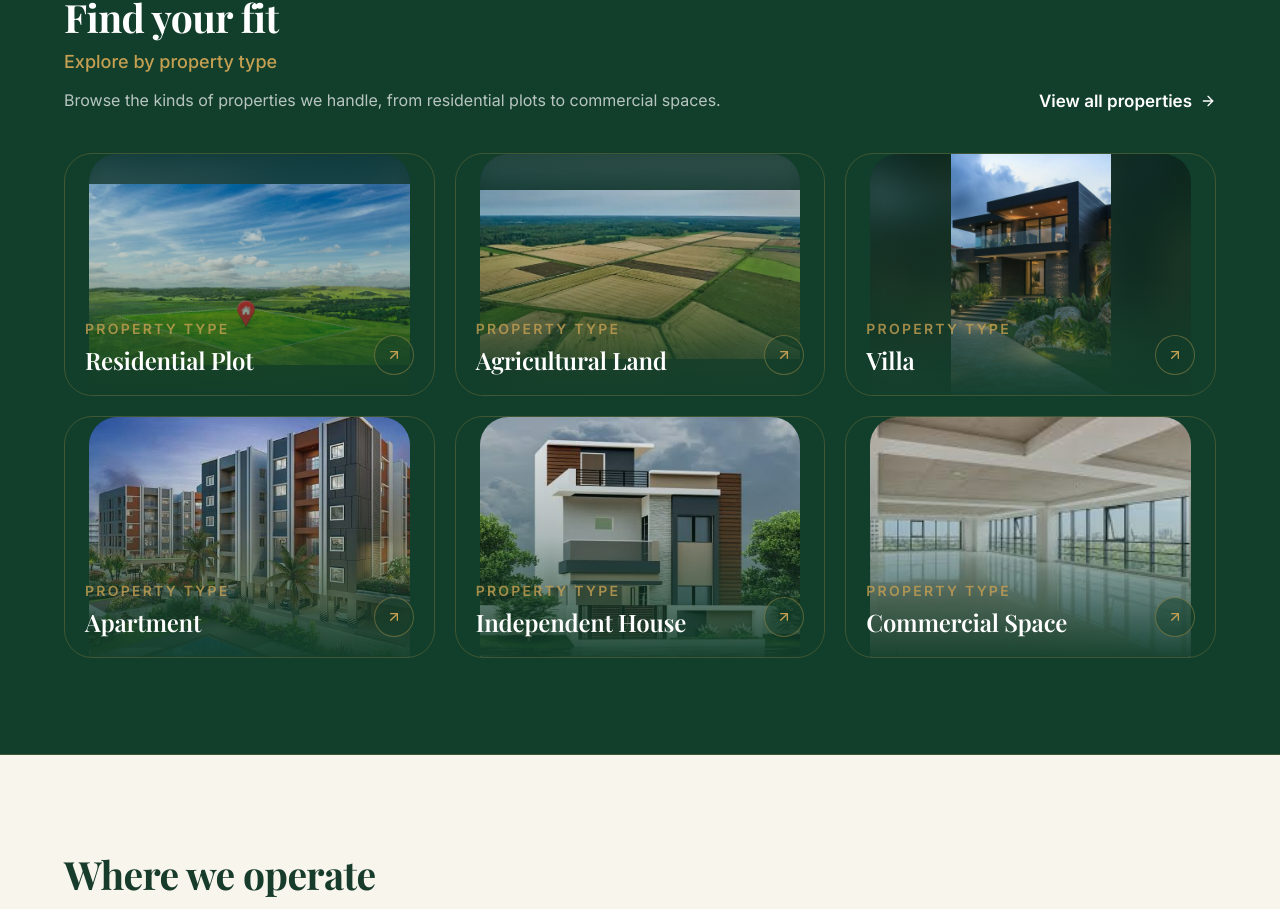
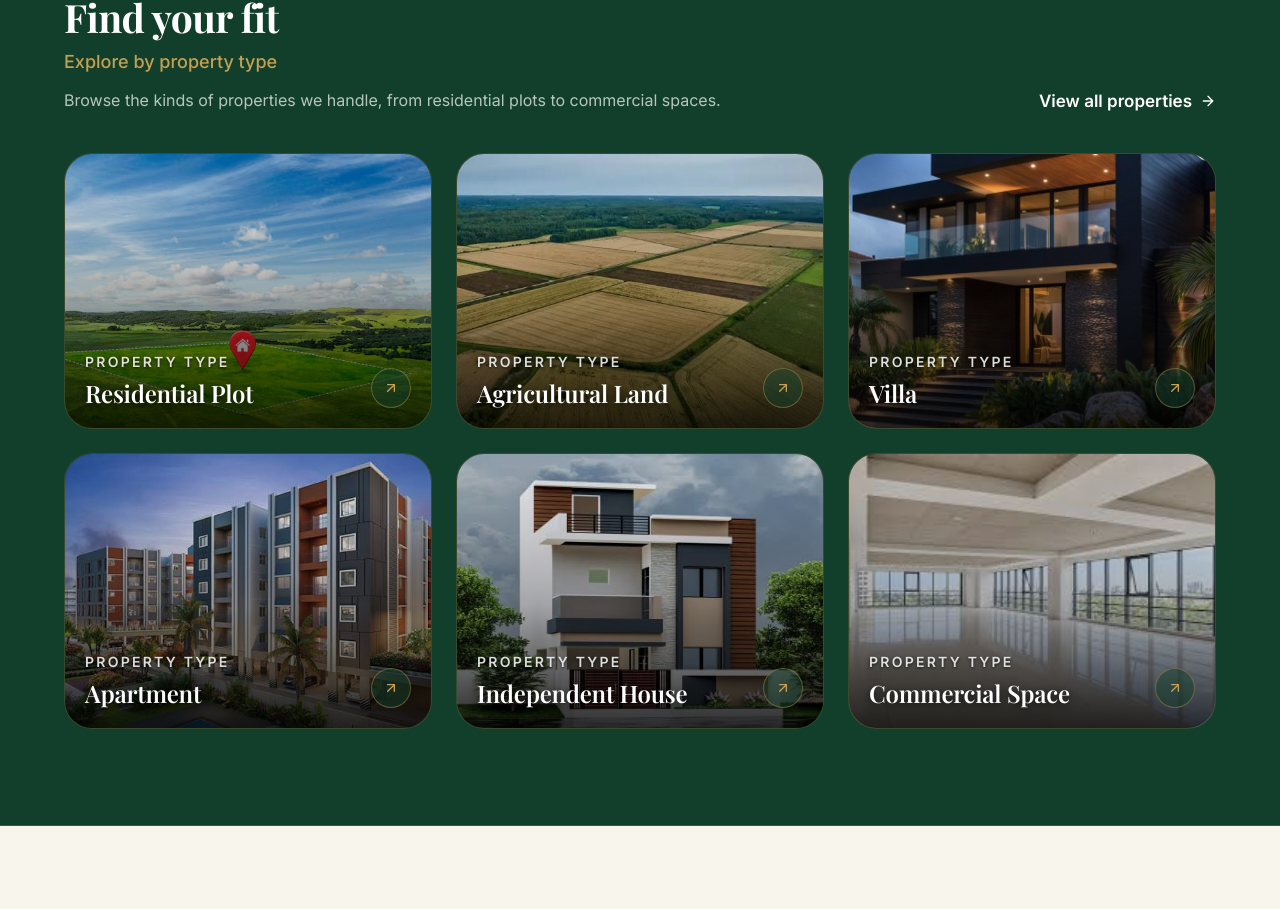
Before and after one commit to mohammed-thoufic-786/smarealestateandbulders, a Next.js app: page / in a window 1280 px wide. Shown: the part 3746-4655 px from the top of the page. Built offline with nearby package versions, Linux system fonts and the light colour scheme; no server answers.

Commit message:
fix: property type cards fill, crop and contrast

```diff
--- a/src/components/home/explore-by-type.tsx
+++ b/src/components/home/explore-by-type.tsx
@@ -1,24 +1,8 @@
 import Link from "next/link";
 import { ArrowUpRight } from "lucide-react";
 import { SmartImage } from "@/components/ui/smart-image";
-import { buttonVariants } from "@/components/ui/button";
 import { PROPERTY_TYPE_PAGES } from "@/lib/data/property-types";
 import { SectionHeading } from "./section-heading";
-
-interface PropertyTypeImageStyle {
-  fit: "cover" | "contain";
-  position: string;
-  backdrop?: boolean;
-}
-
-const PROPERTY_TYPE_IMAGE_STYLES: Record<string, PropertyTypeImageStyle> = {
-  "residential-plot": { fit: "contain", position: "center", backdrop: true },
-  "agricultural-land": { fit: "contain", position: "center", backdrop: true },
-  villa: { fit: "contain", position: "center", backdrop: true },
-  apartment: { fit: "cover", position: "50% 78%" },
-  "independent-house": { fit: "cover", position: "50% 62%" },
-  "commercial-space": { fit: "cover", position: "70% 50%" },
-};
 
 export function ExploreByType() {
   return (
@@ -31,65 +15,41 @@ export function ExploreByType() {
           action={{ href: "/buy", label: "View all properties" }}
           inverted
         />
-        <div className="mt-6 grid gap-5 sm:mt-10 sm:grid-cols-2 xl:grid-cols-3">
-          {PROPERTY_TYPE_PAGES.map((type) => {
-            const imageStyle = PROPERTY_TYPE_IMAGE_STYLES[type.slug] ?? {
-              fit: "cover",
-              position: "center",
-            };
-
-            return (
+        <div className="mt-6 grid grid-cols-1 gap-4 sm:mt-10 sm:grid-cols-2 sm:gap-6 lg:grid-cols-3">
+          {PROPERTY_TYPE_PAGES.map((type) => (
             <Link
               key={type.slug}
               href={`/buy/type/${type.slug}`}
               aria-label={`Browse ${type.label} information`}
-                className={buttonVariants({
-                  variant: "ghost",
-                  size: "md",
-                  className:
-                    "group relative block h-auto w-full overflow-hidden rounded-3xl border border-gold/25 bg-transparent p-0 text-left transition-colors hover:border-gold/60 hover:bg-transparent",
-                })}
+              className="group relative block aspect-[16/11] w-full overflow-hidden rounded-3xl border border-gold/25 isolate transform-gpu bg-deep transition-[transform,border-color,box-shadow] duration-300 ease-smooth focus-visible:outline-2 focus-visible:outline-offset-2 focus-visible:outline-gold [@media(hover:hover)]:hover:-translate-y-1 [@media(hover:hover)]:hover:border-gold [@media(hover:hover)]:hover:shadow-glow sm:aspect-[4/3]"
             >
-                <div className="relative aspect-[4/3] w-full overflow-hidden rounded-t-3xl bg-deep">
-                  {imageStyle.backdrop && (
               <SmartImage
                 src={type.image}
-                      alt=""
-                      aria-hidden
+                alt={type.imageAlt}
                 fill
                 sizes="(max-width: 640px) 100vw, (max-width: 1024px) 50vw, 33vw"
-                      fallbackLabel=""
-                      className="scale-110 object-cover opacity-25 blur-lg"
+                className="absolute inset-0 object-cover transition-transform duration-[900ms] ease-smooth [@media(hover:hover)]:group-hover:scale-[1.06]"
+                style={{ objectPosition: type.objectPosition }}
               />
-                  )}
-                  <SmartImage
-                    src={type.image}
-                    alt={`${type.label} illustration`}
-                    fill
-                    sizes="(max-width: 640px) 100vw, (max-width: 1024px) 50vw, 33vw"
-                    className={`transition-transform duration-[900ms] ease-smooth group-hover:scale-[1.06] ${
-                      imageStyle.fit === "contain" ? "object-contain" : "object-cover"
-                    }`}
-                    style={{ objectPosition: imageStyle.position }}
-                  />
-                  <div className="absolute inset-0 bg-gradient-to-t from-foreground/95 via-foreground/30 to-transparent" />
-                </div>
-                <div className="absolute inset-x-0 bottom-0 flex items-end justify-between gap-3 p-5">
+              <div className="absolute inset-0 bg-gradient-to-t from-black/80 via-black/30 to-transparent via-[45%]" />
+              <div className="absolute inset-x-0 bottom-0 flex items-end justify-between gap-3 transform-gpu isolate p-5">
                 <div>
-                    <p className="text-eyebrow font-semibold uppercase tracking-[0.16em] text-gold/80">
+                  <p className="text-eyebrow font-semibold uppercase tracking-[0.16em] text-white/85 [text-shadow:0_1px_3px_rgba(0,0,0,0.7)]">
                     Property type
                   </p>
-                    <h3 className="mt-1.5 font-display text-subheading font-semibold text-white">
+                  <h3 className="mt-1.5 font-display text-subheading font-semibold text-white [text-shadow:0_2px_8px_rgba(0,0,0,0.75)]">
                     {type.label}
                   </h3>
                 </div>
-                  <span className="grid h-10 w-10 shrink-0 place-items-center rounded-full border border-gold/40 bg-foreground/50 text-gold transition-all group-hover:border-gold group-hover:bg-gold group-hover:text-foreground">
+                <span
+                  aria-hidden="true"
+                  className="grid h-10 w-10 shrink-0 place-items-center rounded-full border border-gold/40 bg-foreground/50 text-gold transition-all [@media(hover:hover)]:group-hover:border-gold [@media(hover:hover)]:group-hover:bg-gold [@media(hover:hover)]:group-hover:text-foreground"
+                >
                   <ArrowUpRight className="h-4 w-4" />
                 </span>
               </div>
             </Link>
-            );
-          })}
+          ))}
         </div>
       </div>
     </section>
--- a/src/lib/data/property-types.ts
+++ b/src/lib/data/property-types.ts
@@ -5,6 +5,8 @@ export interface PropertyTypePage {
   category: PropertyCategory;
   label: string;
   image: string;
+  imageAlt: string;
+  objectPosition: string;
   intro: string;
 }
 
@@ -14,6 +16,8 @@ export const PROPERTY_TYPE_PAGES: PropertyTypePage[] = [
     category: "residential_plot",
     label: "Residential Plot",
     image: "/property-types/residential-plot.png",
+    imageAlt: "Residential plots with a map pin on green land",
+    objectPosition: "center 60%",
     intro:
       "SMA Real Estate & Builders publishes official residential plotted developments with original layout drawings available to inspect. Our current listings are in Villupuram and Salem districts.",
   },
@@ -22,6 +26,8 @@ export const PROPERTY_TYPE_PAGES: PropertyTypePage[] = [
     category: "agricultural_land",
     label: "Agricultural Land",
     image: "/property-types/agricultural-land.jpg",
+    imageAlt: "Aerial view of agricultural fields",
+    objectPosition: "center 55%",
     intro:
       "SMA Real Estate & Builders currently does not publish an official agricultural land listing on this website. Our team can help you enquire about agricultural land options in Tamil Nadu.",
   },
@@ -30,6 +36,8 @@ export const PROPERTY_TYPE_PAGES: PropertyTypePage[] = [
     category: "villa",
     label: "Villa",
     image: "/property-types/villa.jpg",
+    imageAlt: "Modern villa exterior",
+    objectPosition: "center 40%",
     intro:
       "SMA Real Estate & Builders currently does not publish an official villa listing on this website. Our team can help you enquire about villa options in Tamil Nadu.",
   },
@@ -38,6 +46,8 @@ export const PROPERTY_TYPE_PAGES: PropertyTypePage[] = [
     category: "apartment",
     label: "Apartment",
     image: "/property-types/apartment.jpg",
+    imageAlt: "Apartment building exterior",
+    objectPosition: "center 35%",
     intro:
       "SMA Real Estate & Builders currently does not publish an official apartment listing on this website. Our team can help you enquire about apartment options in Tamil Nadu.",
   },
@@ -46,6 +56,8 @@ export const PROPERTY_TYPE_PAGES: PropertyTypePage[] = [
     category: "independent_house",
     label: "Independent House",
     image: "/property-types/independent-house.jpg",
+    imageAlt: "Independent house exterior",
+    objectPosition: "center 45%",
     intro:
       "SMA Real Estate & Builders currently does not publish an official independent house listing on this website. Our team can help you enquire about independent house options in Tamil Nadu.",
   },
@@ -54,6 +66,8 @@ export const PROPERTY_TYPE_PAGES: PropertyTypePage[] = [
     category: "commercial",
     label: "Commercial Space",
     image: "/property-types/commercial-space.jpg",
+    imageAlt: "Commercial building interior",
+    objectPosition: "center 40%",
     intro:
       "SMA Real Estate & Builders currently does not publish an official commercial space listing on this website. Our team can help you enquire about commercial options in Tamil Nadu.",
   },
```
Lines whose indentation alone changed are shown as unchanged.
